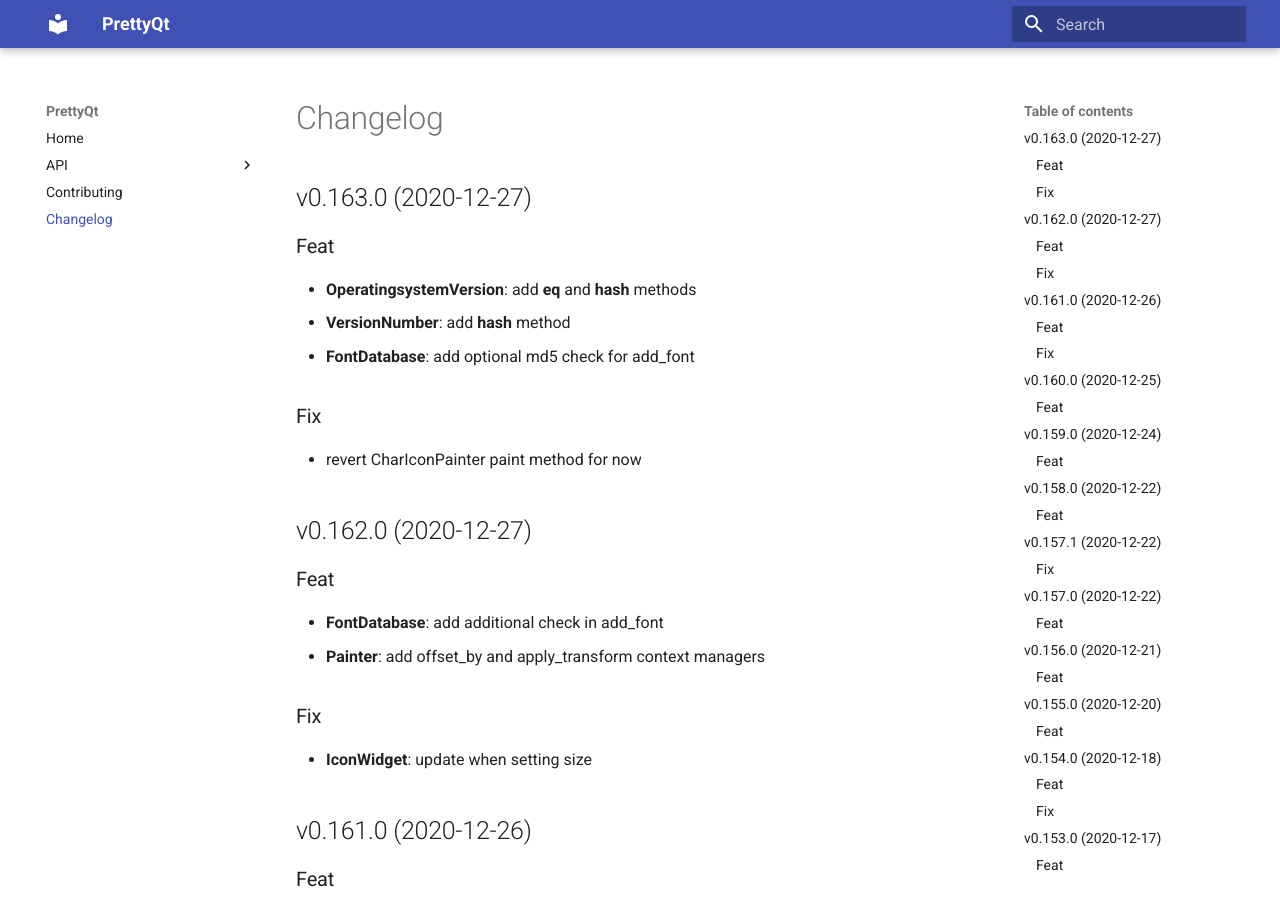
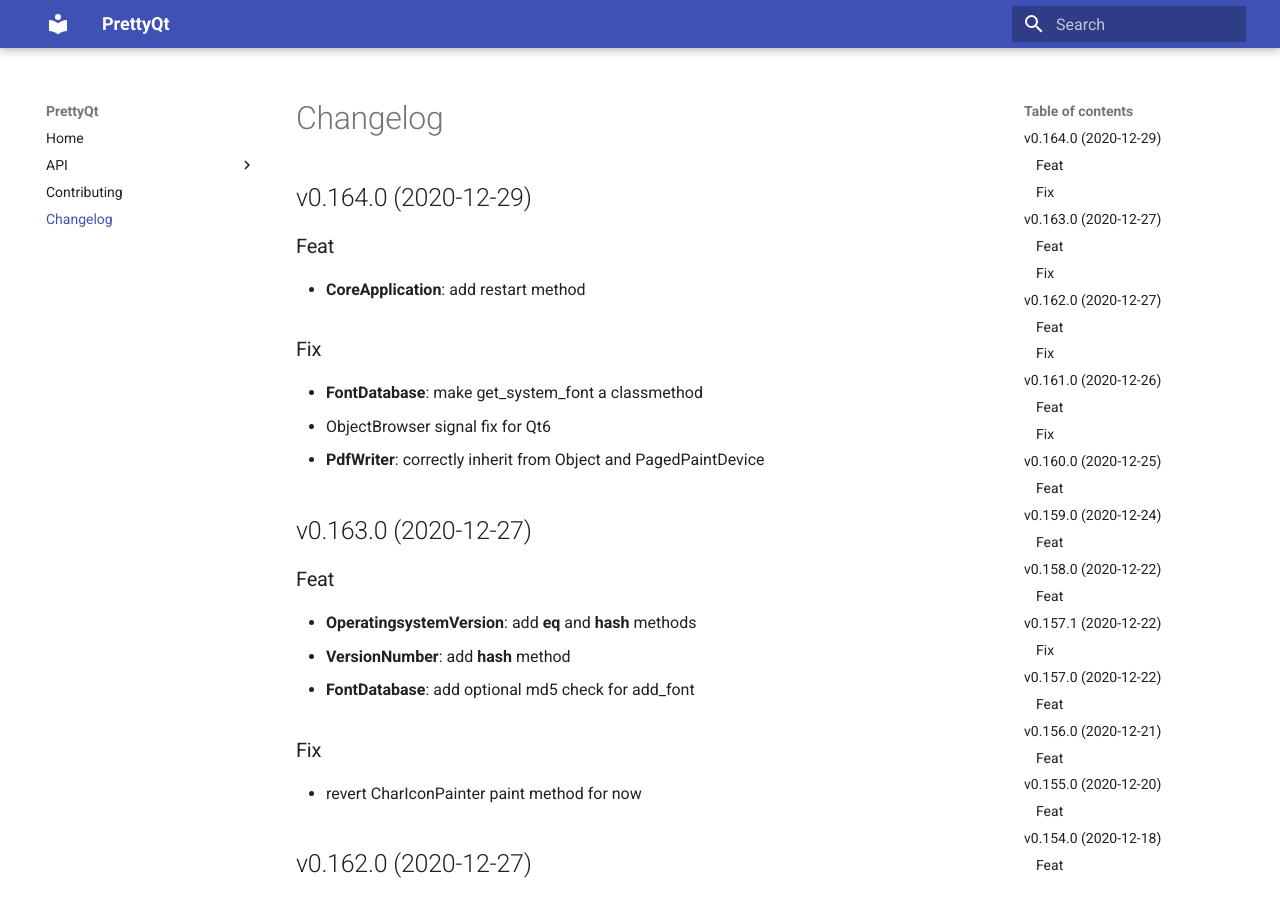
Before and after one commit to phil65/PrettyQt, an MkDocs documentation site: the page built from docs/changelog.md, in a window 1280 px wide and 900 px high. Built offline with MkDocs 1.6.1 and Material for MkDocs 9.7.7, drawn with Linux system fonts in a browser that asks for light colours.

Commit message:
bump: version 0.163.0 → 0.164.0

```diff
--- a/docs/changelog.md
+++ b/docs/changelog.md
@@ -1,3 +1,15 @@
+## v0.164.0 (2020-12-29)
+
+### Feat
+
+- **CoreApplication**: add restart method
+
+### Fix
+
+- **FontDatabase**: make get_system_font a classmethod
+- ObjectBrowser signal fix for Qt6
+- **PdfWriter**: correctly inherit from Object and PagedPaintDevice
+
 ## v0.163.0 (2020-12-27)
 
 ### Feat
--- a/prettyqt/__init__.py
+++ b/prettyqt/__init__.py
@@ -2,7 +2,7 @@
 
 __author__ = """Philipp Temminghoff"""
 __email__ = "phil65@kodi.tv"
-__version__ = "0.163.0"
+__version__ = "0.164.0"
 
 
 def debug():
--- a/pyproject.toml
+++ b/pyproject.toml
@@ -1,6 +1,6 @@
 [tool.poetry]
 name = "PrettyQt"
-version = "0.163.0"
+version = "0.164.0"
 description = "A pythonic layer on top of PyQt5 / PySide2 / PySide6"
 readme = 'docs/index.md'
 repository = "https://github.com/phil65/prettyqt"
@@ -134,7 +134,7 @@
 '''
 [tool.commitizen]
 name = "cz_conventional_commits"
-version = "0.163.0"
+version = "0.164.0"
 tag_format = "v$version"
 version_files = [
     "prettyqt/__init__.py:__version__",
--- a/setup.py
+++ b/setup.py
@@ -37,6 +37,6 @@
     packages=find_packages(),
     test_suite="tests",
     url="https://github.com/phil65/prettyqt",
-    version="0.163.0",
+    version="0.164.0",
     zip_safe=False,
 )
```
Also changed, not shown: CHANGELOG.md (+12 -0 lines).
